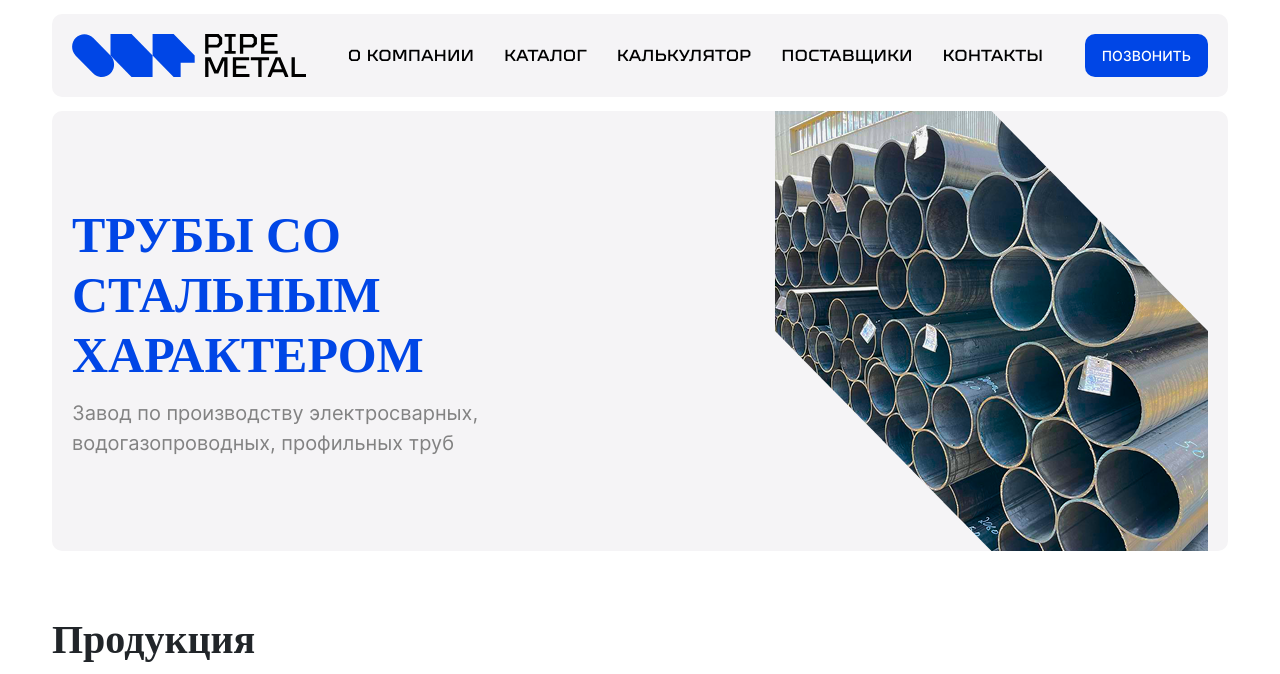
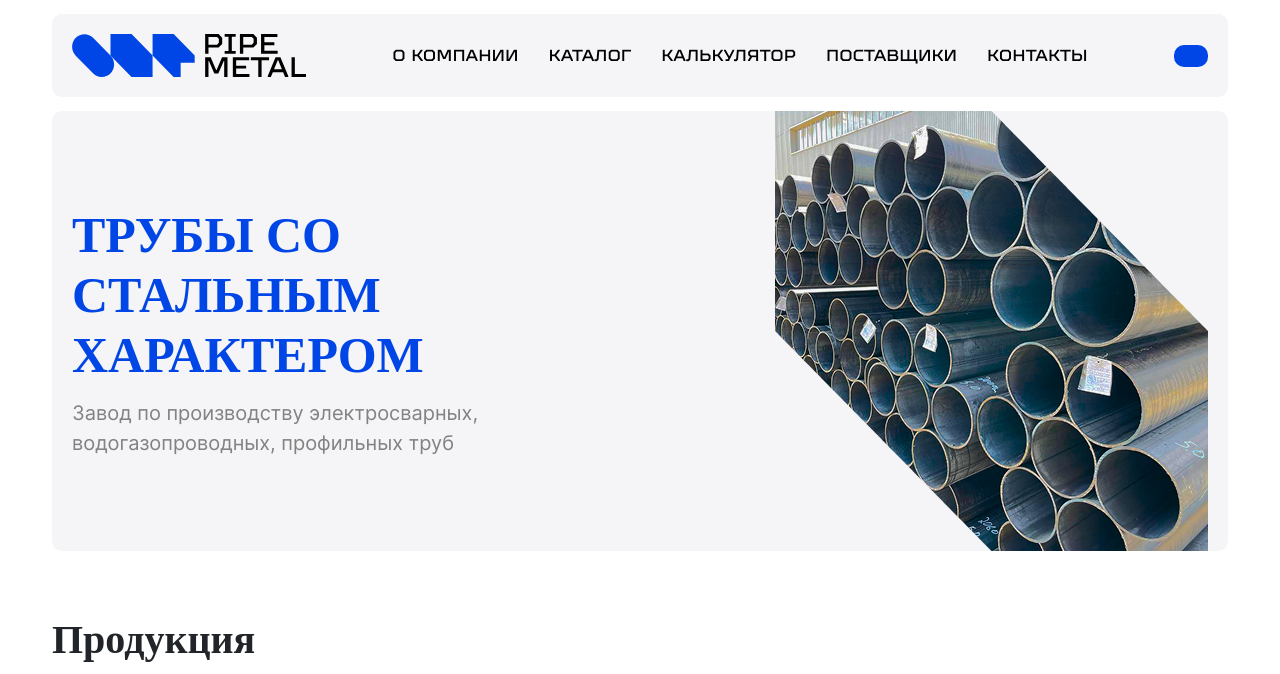
Before and after one commit to karabaevv/pipe-metal, a plain HTML site: page index.html in a window 1280 px wide. Shown: the top 674 px of the page. Drawn offline with nearby package versions, Linux system fonts and the light colour scheme; a web font is replaced by a local one.

Commit message:
test commit

```diff
--- a/index.html
+++ b/index.html
@@ -25,7 +25,7 @@
             <li><a href="contact.html">КОНТАКТЫ</a></li>
           </ul>
         </nav>
-        <button>ПОЗВОНИТЬ</button>
+        <button></button>
       </div>
     </div>
   </header>
```
